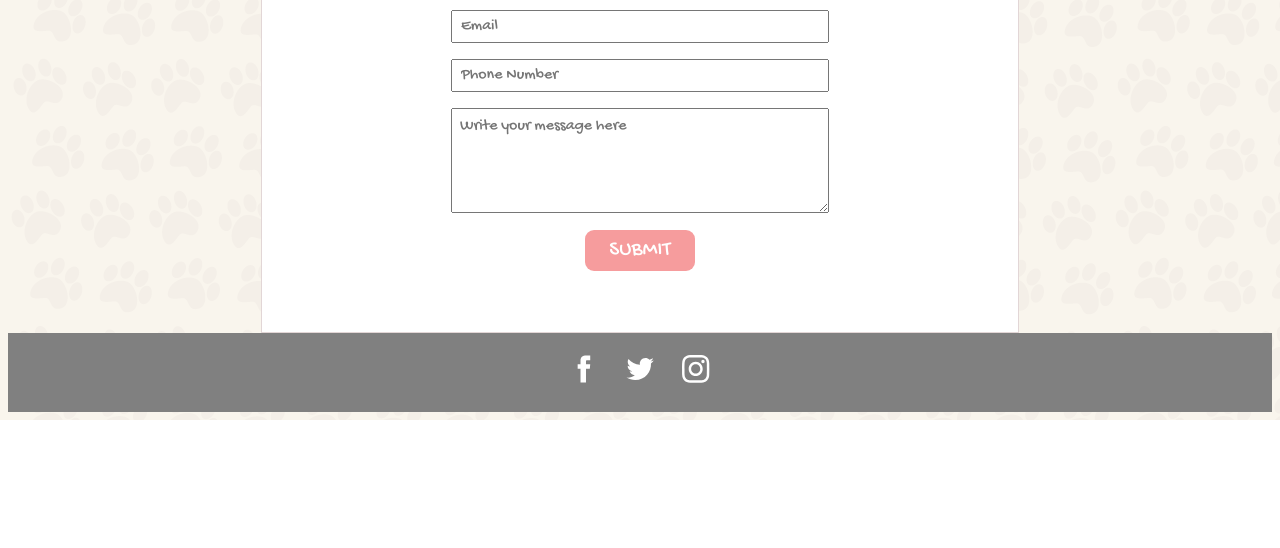
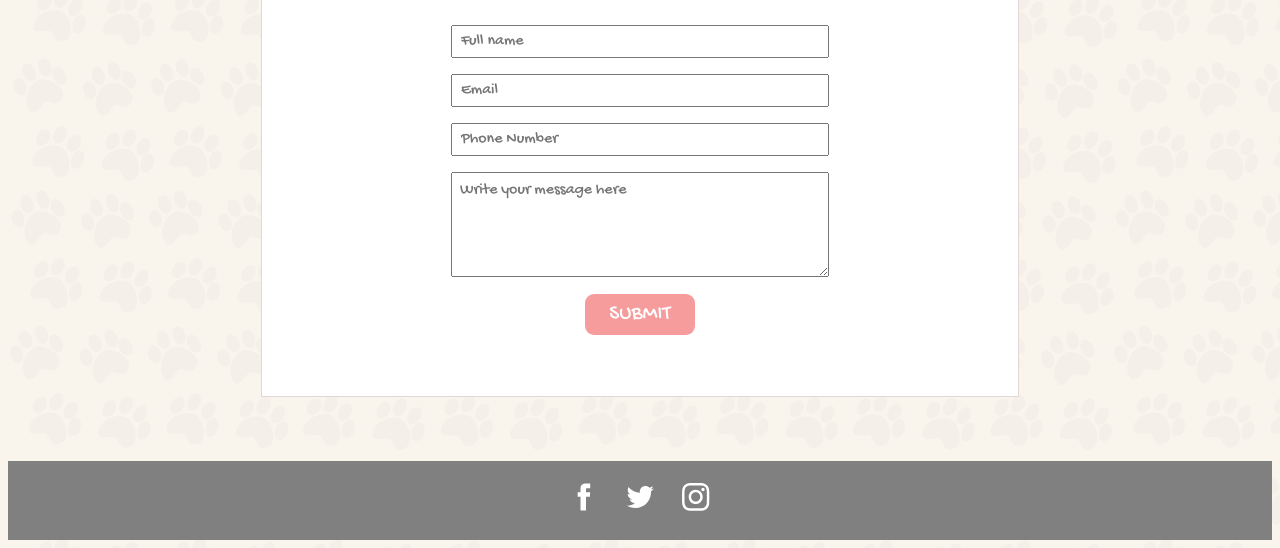
Before and after one commit to elainecookiee/TeamCatRescue, a PHP site: page /contact_page.php in a window 1280 px wide. Shown: the part 623-1171 px from the top of the page. Before the commit the page ends 1043 px from the top, so only its background shows below. Run offline with PHP 8.4, Linux system fonts and the light colour scheme.

Commit message:
stylegao 4em

```diff
--- a/stylegao.css
+++ b/stylegao.css
@@ -66,6 +66,7 @@ p{
 	font-family: "Gochi Hand", Calibri, sans-serif;
 	margin-bottom: 30px;
 	font-family: "Gochi Hand", Calibri, sans-serif;
+	margin-top:4em;
 }
 
 .map {
@@ -111,6 +112,7 @@ p{
 	background-color: white;
 	margin: 0 auto;
 	font-family: "Gochi Hand", Calibri, sans-serif;
+	margin-bottom: 4em;
 }
 
 #subject {
```
